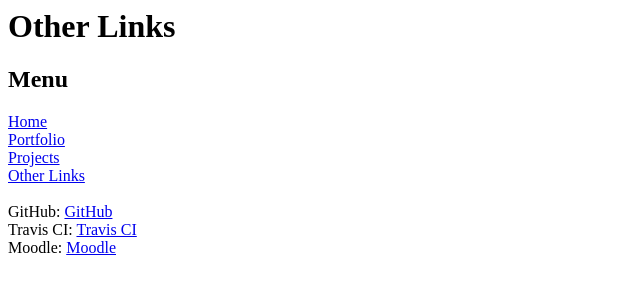
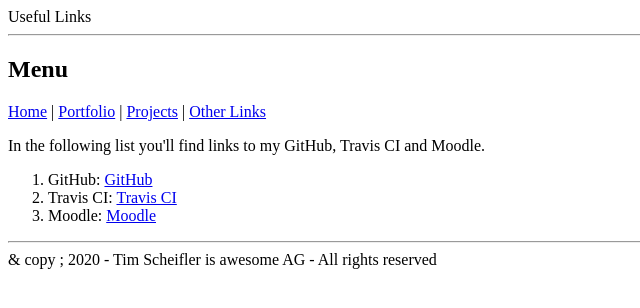
Before and after one commit to TimScheifler/timscheifler.github.io, a plain HTML site: page usefulLinks.html in a window 1280 px wide. Shown: the whole page, without its empty margins (0-640 px from the left). Drawn offline with Linux system fonts and the light colour scheme.

Commit message:
some html5 updates. Some new Text

```diff
--- a/usefulLinks.html
+++ b/usefulLinks.html
@@ -1,19 +1,32 @@
 <!DOCTYPE>
 <html>
 	<head>
+		<meta charset ="UTF -8"/>
 		<title>Other Links</title>
 	</head>
 	<body>
-		<h1>Other Links</h1>
-		<h2>Menu</h2>
-		<a href="index.html">Home</a><br>
-		<a href="portfolio.html">Portfolio</a><br>
-		<a href="projects.html">Projects</a><br>
-		<a href="usefulLinks.html">Other Links</a><br>
-		<br>
-		GitHub: <a href="https://github.com/TimScheifler">GitHub</a><br>
-		Travis CI: <a href="https://travis-ci.com/profile/TimScheifler">Travis CI</a><br>
-		Moodle: <a href="https://moodle.napier.ac.uk/my/">Moodle</a><br>
+		<header>
+			Useful Links
+			<hr/>
+		</header>
+		<section>
+		<h1>Menu</h1>
+		<nav>
+			<a href="index.html" target =" _blank ">Home</a> |
+			<a href="portfolio.html" target =" _blank ">Portfolio</a> |
+			<a href="projects.html" target =" _blank ">Projects</a> |
+			<a href="usefulLinks.html" target =" _blank ">Other Links</a>
+		</nav>
+		<p>In the following list you'll find links to my GitHub, Travis CI and Moodle.</p>
+		<ol>
+			<li>GitHub: <a href="https://github.com/TimScheifler">GitHub</a></li>
+			<li>Travis CI: <a href="https://travis-ci.com/profile/TimScheifler">Travis CI</a></li>
+			<li>Moodle: <a href="https://moodle.napier.ac.uk/my/">Moodle</a></li>
+		</ol>
+		</section>
+		<hr>
+		<footer>& copy ; 2020 - Tim Scheifler is awesome AG - All rights reserved </footer>
+
 	</body>
 
 </html>
```
Also changed, not shown: index.html (+18 -8 lines), portfolio.html (+19 -9 lines), projects.html (+21 -10 lines).
